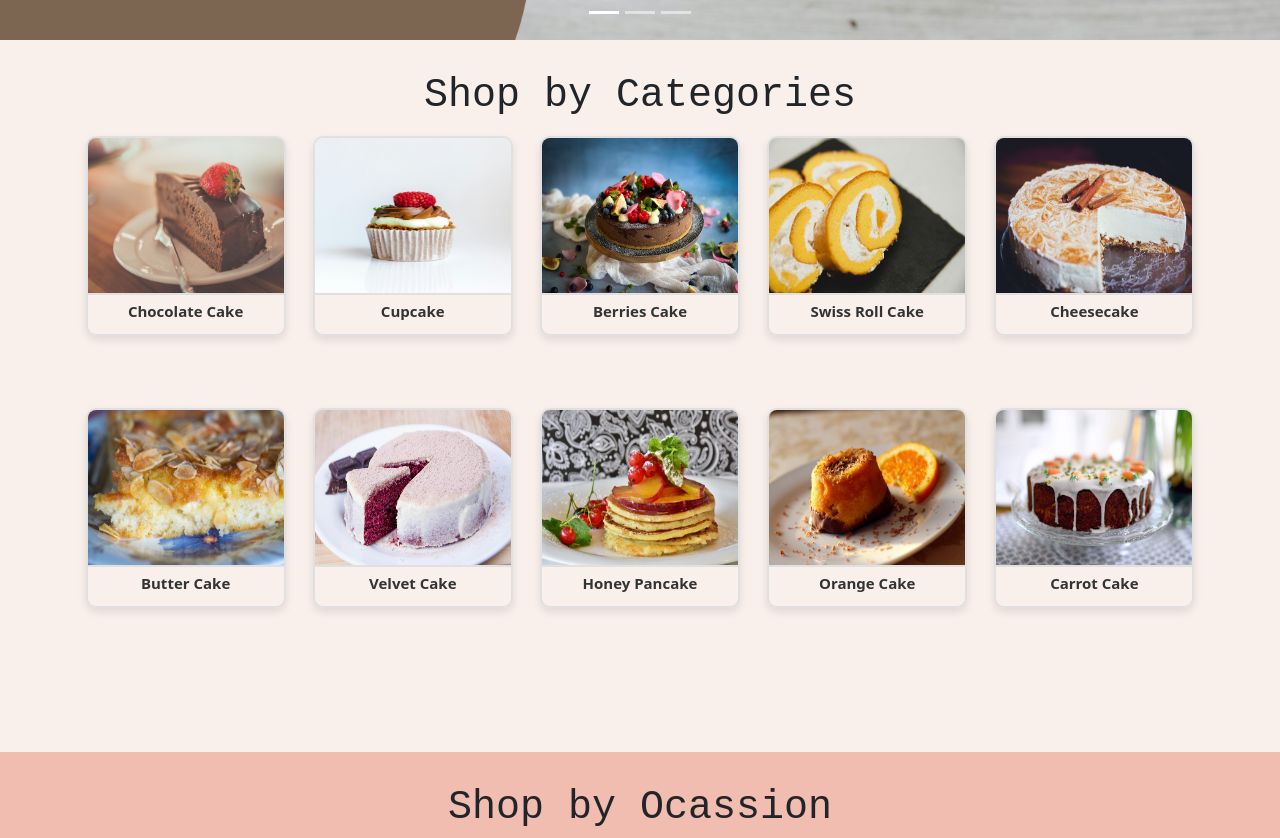
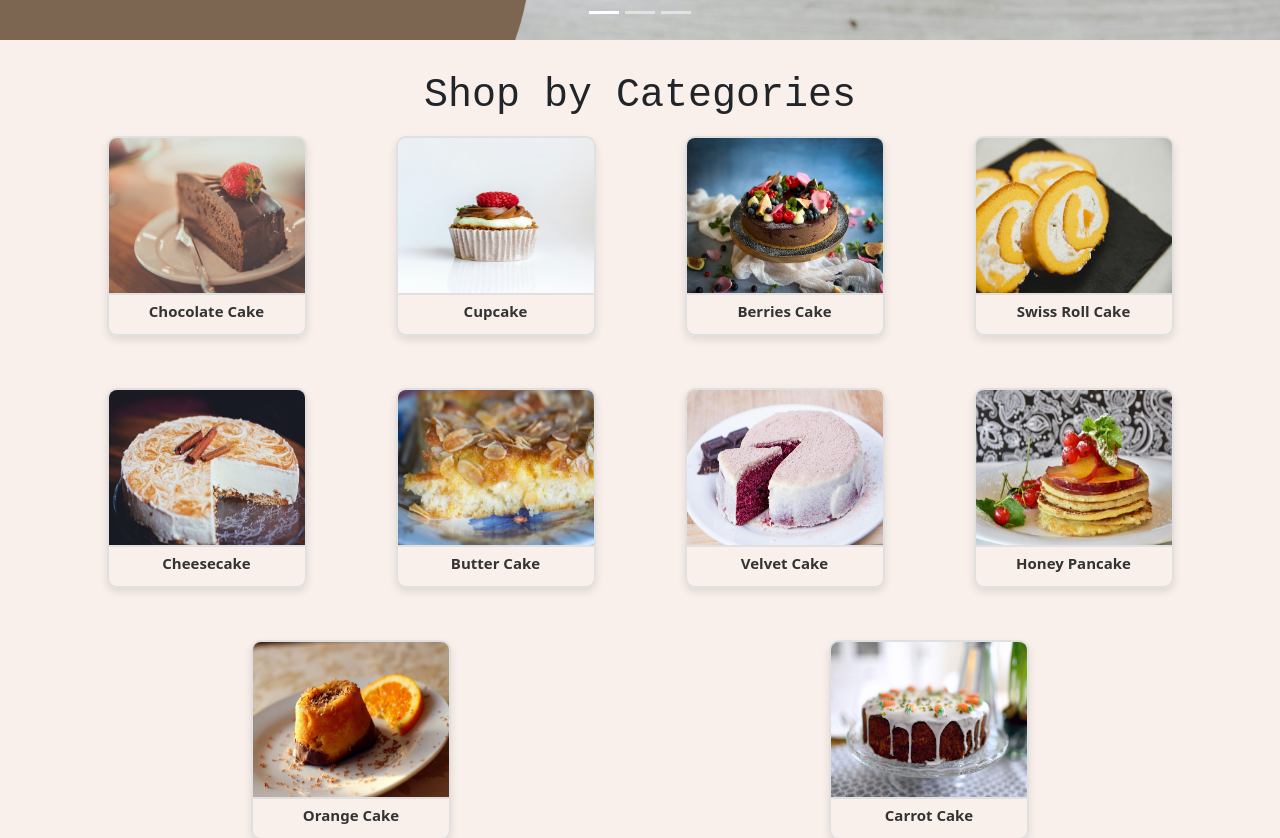
Before and after one commit to prerna-gurung/my-bakery, a React (Vite) app in the folder client/: page / in a window 1280 px wide. Shown: the part 760-1598 px from the top of the page. Built offline with nearby package versions, Linux system fonts and the light colour scheme.

Commit message:
Update home.css

```diff
--- a/client/src/styles/home.css
+++ b/client/src/styles/home.css
@@ -18,8 +18,8 @@
     display: flex;
     justify-content: space-around;
     flex-wrap: wrap;
-    row-gap: 40px;
-    column-gap:20px;
+    row-gap: 20px;
+    column-gap:40px;
     padding:0 50px;
 }
 .cake-item {
```
